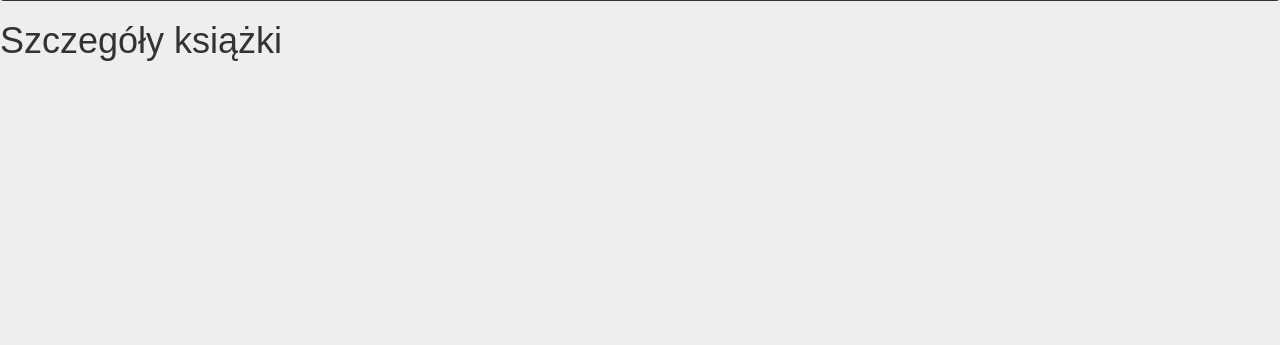
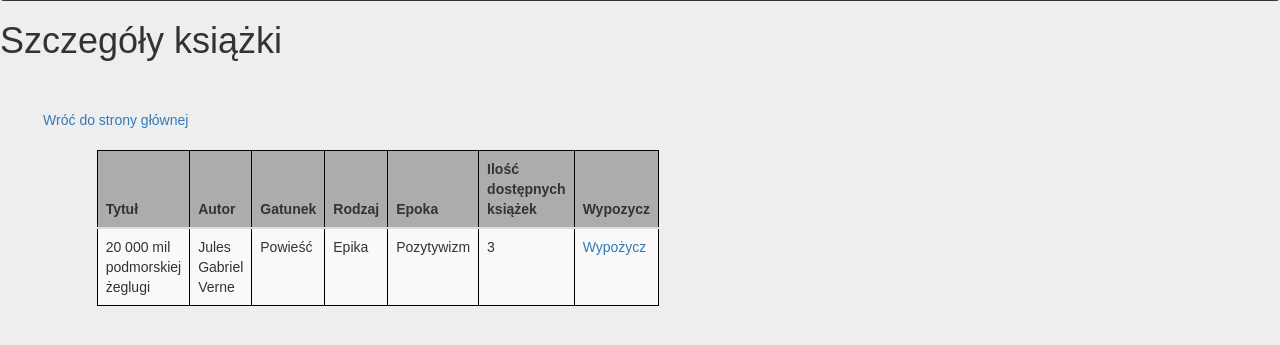
Before and after one commit to moriar2k/Library, a Django app: page /index/details/1 in a window 1280 px wide. Shown: the part 52-397 px from the top of the page. Run offline with Django 3.2, Linux system fonts and the light colour scheme; a user stored in the database is signed in; data comes from the database, SQL or seed files in the repository; both versions use the stored data as it was after the commit; some libraries are stand-ins or nearby versions.

Commit message:
dodany widok rent, dodane szczegóły książek

```diff
--- a/main_library/templates/main_library/details.html
+++ b/main_library/templates/main_library/details.html
@@ -1,7 +1,78 @@
 {% extends "main_library/base.html" %}
 {% block content %}
 
+<style>
+
+    table {
+  width: 100%;
+  border: 1px solid #000;
+  background-color: white;
+}
+
+td {
+  width: 25%;
+  text-align: left;
+  vertical-align: top;
+  border: 1px solid #000;
+  border-collapse: collapse;
+  padding: 0.3em;
+  caption-side: bottom;
+}
+
+caption {
+  padding: 0.3em;
+}
+th {
+background-color: #ACACAD;
+  width: 25%;
+  text-align: left;
+  vertical-align: center;
+  border: 1px solid #000;
+  border-collapse: collapse;
+  padding: 0.3em;
+  caption-side: bottom;
+
+}
+
+</style>
+
 <h1>Szczegóły książki</h1>
+<div class="row" style = "backgroundcolor: #F9F8F7">
+    <br><br>
+    <div class = "col-md-2" align="right">
+        <a href="/"> Wróć do strony głównej </a>
+    </div>
+    <br><br>
+
+
+
+<div class="row">
+    <div class="col-md-1"></div>
+    <div class="col-md-5">
+        <table class="table table-dark table-striped" >
+            <thead>
+              <tr>
+                  <th>Tytuł</th>
+                  <th>Autor</th>
+                  <th>Gatunek</th>
+                  <th>Rodzaj</th>
+                  <th>Epoka</th>
+                  <th>Ilość dostępnych książek</th>
+                  <th> Wypozycz</th>
+              </tr>
+            </thead>
+                <tr>
+                    <td>{{ book_details.title }} </td>
+                    <td> {{ book_details.author }}</td>
+                    <td> {{ book_details.genre }} </td>
+                    <td> {{ book_details.kind }} </td>
+                    <td> {{ book_details.epoch }} </td>
+                    <td> {{ book_details.quantity }} </td>
+                    <td> <a href="{% url 'rent' book_details.id %}"> Wypożycz </a> </td>
+                </tr>
+        </table>
+    </div>
+</div>
 
 
 {% endblock %}
--- a/main_library/urls.py
+++ b/main_library/urls.py
@@ -11,4 +11,5 @@ urlpatterns = [
     # path('<int:question_id>', views.detail, name='detail'),
     path('index/details/<int:id>', views.details, name = 'details'),
     path("register/", views.register_request, name="register"),
+    path('index/details/<int:id>/rent', views.rent, name = 'rent'),
     ]
--- a/main_library/views.py
+++ b/main_library/views.py
@@ -1,7 +1,7 @@
 from django.shortcuts import render, redirect
 from django.http import HttpResponse
 from .forms import NewUserForm
-from .models import Bookshelf
+from .models import Bookshelf, RentalList
 from django.contrib.auth.models import User
 from .filters import UserFilter
 from django.contrib.auth.forms import UserCreationForm, AuthenticationForm
@@ -12,58 +12,66 @@ from django.contrib.auth.decorators import login_required
 
 # Create your views here.
 def home_page(request):
-    username = request.user
-    return render(request, 'main_library/home_page.html', {'login' : username})
+	username = request.user
+	return render(request, 'main_library/home_page.html', {'login' : username})
 
 
 def index(request):
-    obj = Bookshelf.objects.values('title', 'author', 'genre', 'kind', 'epoch', 'quantity', 'id')
-    table_filter = UserFilter(request.GET, queryset=obj)
-    # obj = myFilter.qs
-    return render(
-        request,
-        'main_library/index.html',
-        {'all_books': obj, 'table_filter': table_filter}
-    )
+	obj = Bookshelf.objects.values('title', 'author', 'genre', 'kind', 'epoch', 'quantity', 'id')
+	table_filter = UserFilter(request.GET, queryset=obj)
+	# obj = myFilter.qs
+	return render(
+		request,
+		'main_library/index.html',
+		{'all_books': obj, 'table_filter': table_filter}
+	)
 
 @login_required
 def details(request, id):
-    return render(
-        request,
-        "main_library/details.html",
-        {}
-    )
+	book_details = Bookshelf.objects.get(pk=id)
+	return render(
+		request,
+		"main_library/details.html",
+		{'book_details': book_details}
+	)
 
 
 def login_request(request):
-    if request.method == 'POST':
-        form = AuthenticationForm(request=request, data=request.POST)
-        if form.is_valid():
-            username = form.cleaned_data.get('username')
-            password = form.cleaned_data.get('password')
-            user = authenticate(username=username, password=password)
-            if user is not None:
-                login(request, user)
-                return redirect('/')
-    form = AuthenticationForm()
-    return render(request=request,
-                  template_name="main_library/login.html",
-                  context={"form": form})
+	if request.method == 'POST':
+		form = AuthenticationForm(request=request, data=request.POST)
+		if form.is_valid():
+			username = form.cleaned_data.get('username')
+			password = form.cleaned_data.get('password')
+			user = authenticate(username=username, password=password)
+			if user is not None:
+				login(request, user)
+				return redirect('/')
+	form = AuthenticationForm()
+	return render(request=request,
+				  template_name="main_library/login.html",
+				  context={"form": form})
 
 
 def register_request(request):
-    if request.method == "POST":
-        form = NewUserForm(request.POST)
-        if form.is_valid():
-            user = form.save()
-            login(request, user)
-            messages.success(request, "Rejestracja powiodła się.")
-            return redirect("home_page")
-        messages.error(request, "Ups coś poszło nie tak.")
-    form = NewUserForm
-    return render(request=request, template_name="main_library/register.html", context={"register_form": form})
+	if request.method == "POST":
+		form = NewUserForm(request.POST)
+		if form.is_valid():
+			user = form.save()
+			login(request, user)
+			messages.success(request, "Rejestracja powiodła się.")
+			return redirect("home_page")
+		messages.error(request, "Ups coś poszło nie tak.")
+	form = NewUserForm
+	return render(request=request, template_name="main_library/register.html", context={"register_form": form})
 
 
 def logout_request(request):
-    logout(request)
-    return redirect('/')
+	logout(request)
+	return redirect('/')
+
+def rent(request, id):
+	user_id  = request.user.id
+	username = request.user.username
+
+	return render(request, 'main_library/rent.html', {'user_id' : user_id,
+		'username' : username})
```
Also changed, not shown: main_library/templates/main_library/rent.html (added, +47 -0 lines), db.sqlite3.
